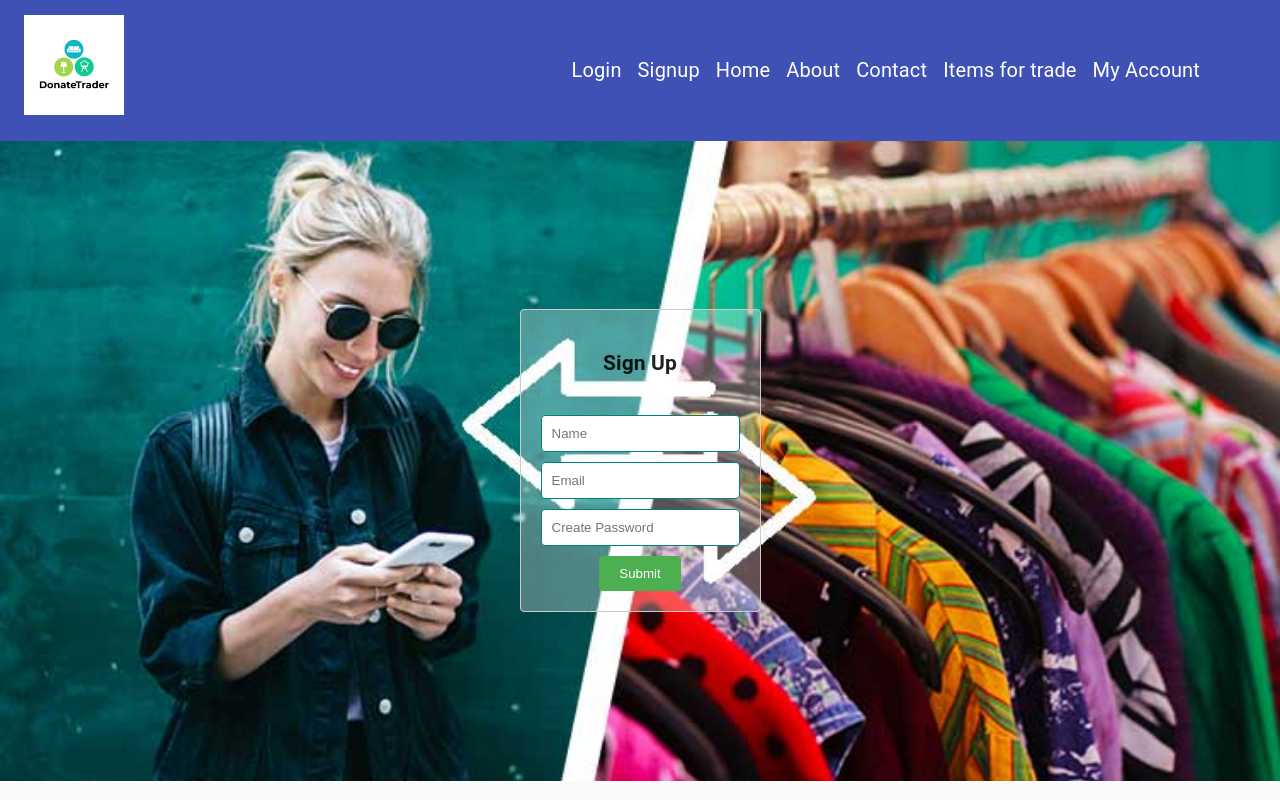
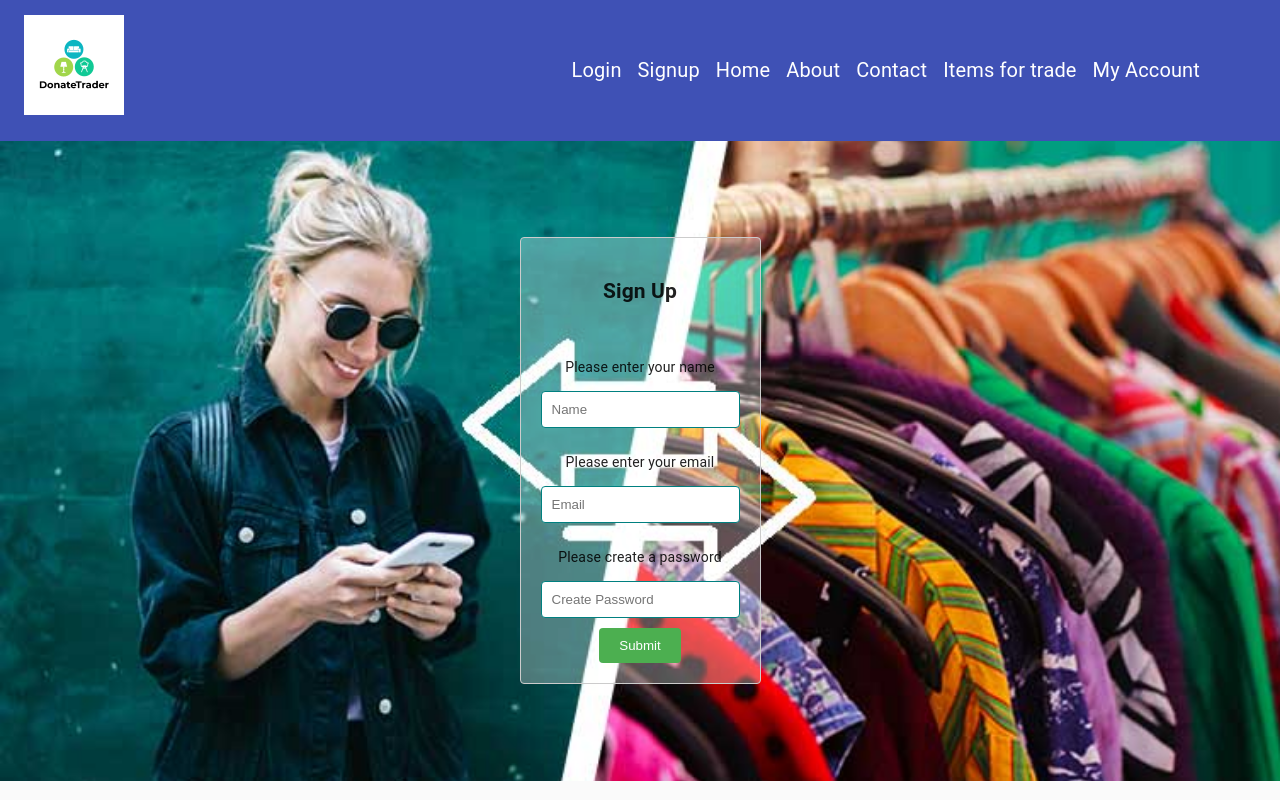
Before and after one commit to castarke/donatetrader, a React (Create React App) app in the folder client/: page /signup in a window 1280 px wide. Built offline with nearby package versions, Linux system fonts and the light colour scheme; the HTML template or start-up script is replaced by a standard one.

Commit message:
fixed nav/drawer issues and starting on the about page

```diff
--- a/client/src/components/Drawer.js
+++ b/client/src/components/Drawer.js
@@ -1,72 +1,3 @@
-// import React, { useState } from "react";
-// import {
-//     Divider,
-//   Drawer,
-//   IconButton,
-//   List,
-//   ListItem,
-//   ListItemText,
-//   makeStyles,
-// } from "@material-ui/core";
-// import { Link } from "react-router-dom";
-
-// import MenuIcon from "@material-ui/icons/Menu";
-
-// const useStyles = makeStyles(()=>({
-//     link:{
-//         textDecoration:"none",
-//         color: "blue",
-//         fontSize: "20px",
-//     },
-//     icon:{
-//         color: "white"
-//     }
-// }));
-
-// function DrawerComponent() {
-//     const classes = useStyles();
-//   const [openDrawer, setOpenDrawer] = useState(false);
-//   return (
-//     <>
-//       <Drawer
-//         open={openDrawer}
-//         onClose={() => setOpenDrawer(false)}
-//       >
-//         <List>
-//         <ListItem onClick={() => setOpenDrawer(false)}>
-//             <ListItemText>
-//               <Link to="/" className={classes.link}>Home</Link>
-//             </ListItemText>
-//           </ListItem>
-//           <Divider/>
-//           <ListItem onClick={() => setOpenDrawer(false)}>
-//             <ListItemText>
-//               <Link to="/about" className={classes.link}>About</Link>
-//             </ListItemText>
-//           </ListItem>
-//           <Divider/>
-//           <ListItem onClick={() => setOpenDrawer(false)}>
-//             <ListItemText>
-//               <Link to="/contact" className={classes.link}>Contact</Link>
-//             </ListItemText>
-//           </ListItem>
-//           <Divider/>
-//           <ListItem onClick={() => setOpenDrawer(false)}>
-//             <ListItemText>
-//               <Link to="/about" className={classes.link}>Faq</Link>
-//             </ListItemText>
-//           </ListItem>
-//           <Divider/>
-//         </List>
-//       </Drawer>
-//       <IconButton onClick={() => setOpenDrawer(!openDrawer)}className={classes.icon}>
-//         <MenuIcon />
-//       </IconButton>
-//     </>
-//   );
-// }
-// export default DrawerComponent;
-
 import React, { useState } from "react";
 import {
   Drawer,
@@ -106,6 +37,8 @@ function DrawerComponent({ links }) {
               button
               key={index}
               onClick={() => setOpenDrawer(false)}
+              component={Link}
+              to={link.props.to}
             >
               <ListItemText
                 primary={link.props.children}
--- a/client/src/components/Login.js
+++ b/client/src/components/Login.js
@@ -17,7 +17,7 @@ function Login() {
           },
         });
 
-        const token = data.login.token; // Assuming the token is returned as `data.login.token`
+        const token = data.login.token;
 
         if (token) {
           Auth.login(token);
@@ -31,6 +31,7 @@ function Login() {
       <div style={styles.container}>
         <h2>Login</h2>
         <div style={styles.form}>
+          <p>Please enter your email</p>
           <input
             style={styles.input}
             type="email"
@@ -38,6 +39,7 @@ function Login() {
             value={email}
             onChange={(e) => setEmail(e.target.value)}
           />
+          <p>Please enter your password</p>
           <input
             style={styles.input}
             type="password"
--- a/client/src/components/Signup.js
+++ b/client/src/components/Signup.js
@@ -28,6 +28,7 @@ function Signup() {
       <div style={styles.container}>
         <h2>Sign Up</h2>
         <div style={styles.form}>
+          <p>Please enter your name</p>
           <input
             style={styles.input}
             type="text"
@@ -35,6 +36,7 @@ function Signup() {
             value={name}
             onChange={(e) => setName(e.target.value)}
           />
+          <p>Please enter your email</p>
           <input
             style={styles.input}
             type="email"
@@ -42,6 +44,7 @@ function Signup() {
             value={email}
             onChange={(e) => setEmail(e.target.value)}
           />
+          <p>Please create a password</p>
           <input
             style={styles.input}
             type="password"
--- a/client/src/pages/Account.js
+++ b/client/src/pages/Account.js
@@ -4,7 +4,7 @@ import { GET_ME } from '../utils/queries';
 import { Link } from 'react-router-dom';
 
 const AccountInfo = () => {
-  const userId = '64ab1bc816bdca8708957839';
+  const userId = '64ab59d11b04aa8af0dadd55';
 
   const { loading, error, data } = useQuery(GET_ME, {
     variables: {
--- a/client/src/pages/AddItem.js
+++ b/client/src/pages/AddItem.js
@@ -10,7 +10,7 @@ import RecentTrades from '../components/RecentTrades'
 import useStyles from '../utils/makeStyles'
 import { Link } from 'react-router-dom';
 
-const ownerId = "64aa0287e14635b4eb7767f9"
+const ownerId = "64ab59d11b04aa8af0dadd55"
 
 
 const AddItem = () => {
```
Also changed, not shown: client/src/pages/About.js (added).
